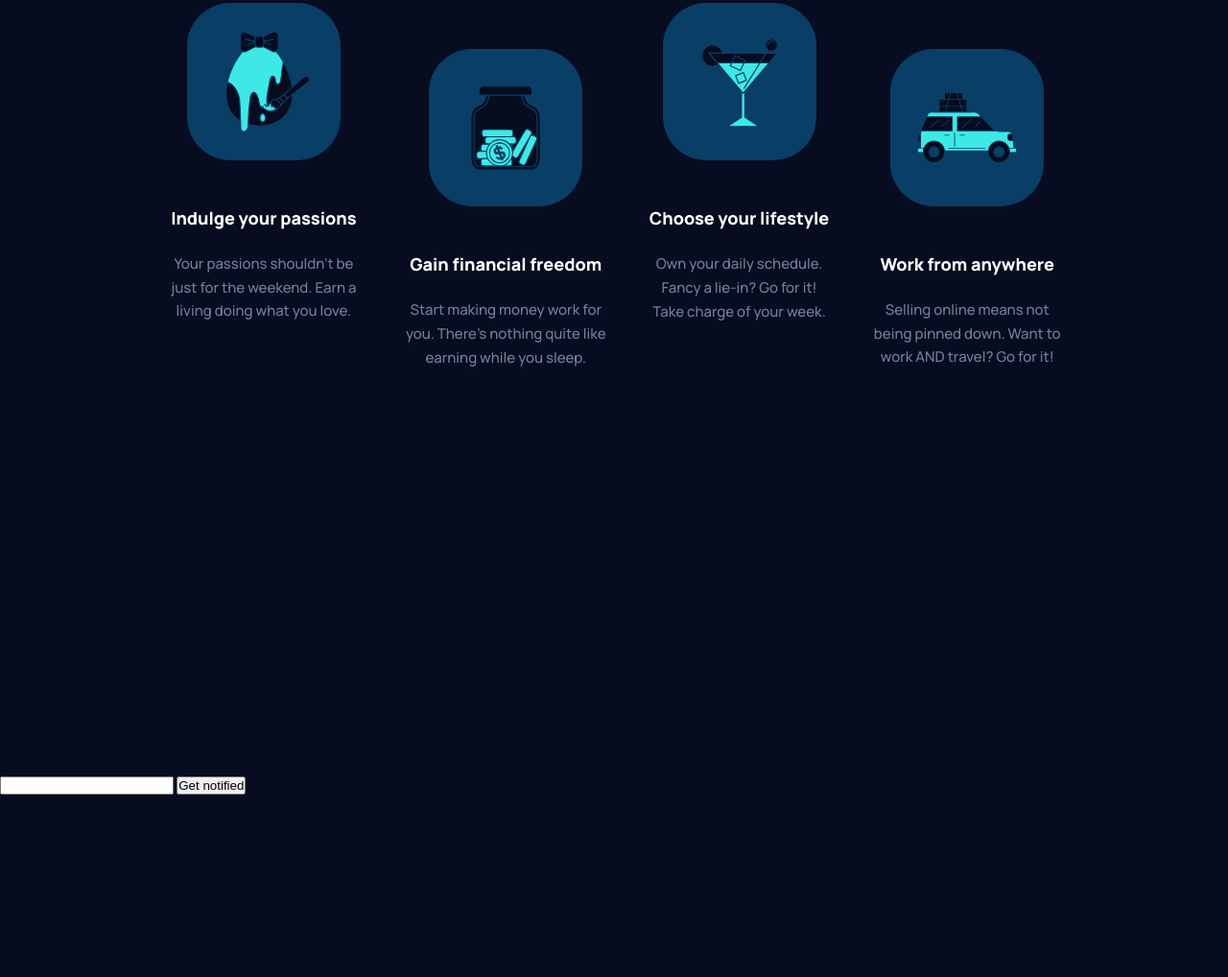
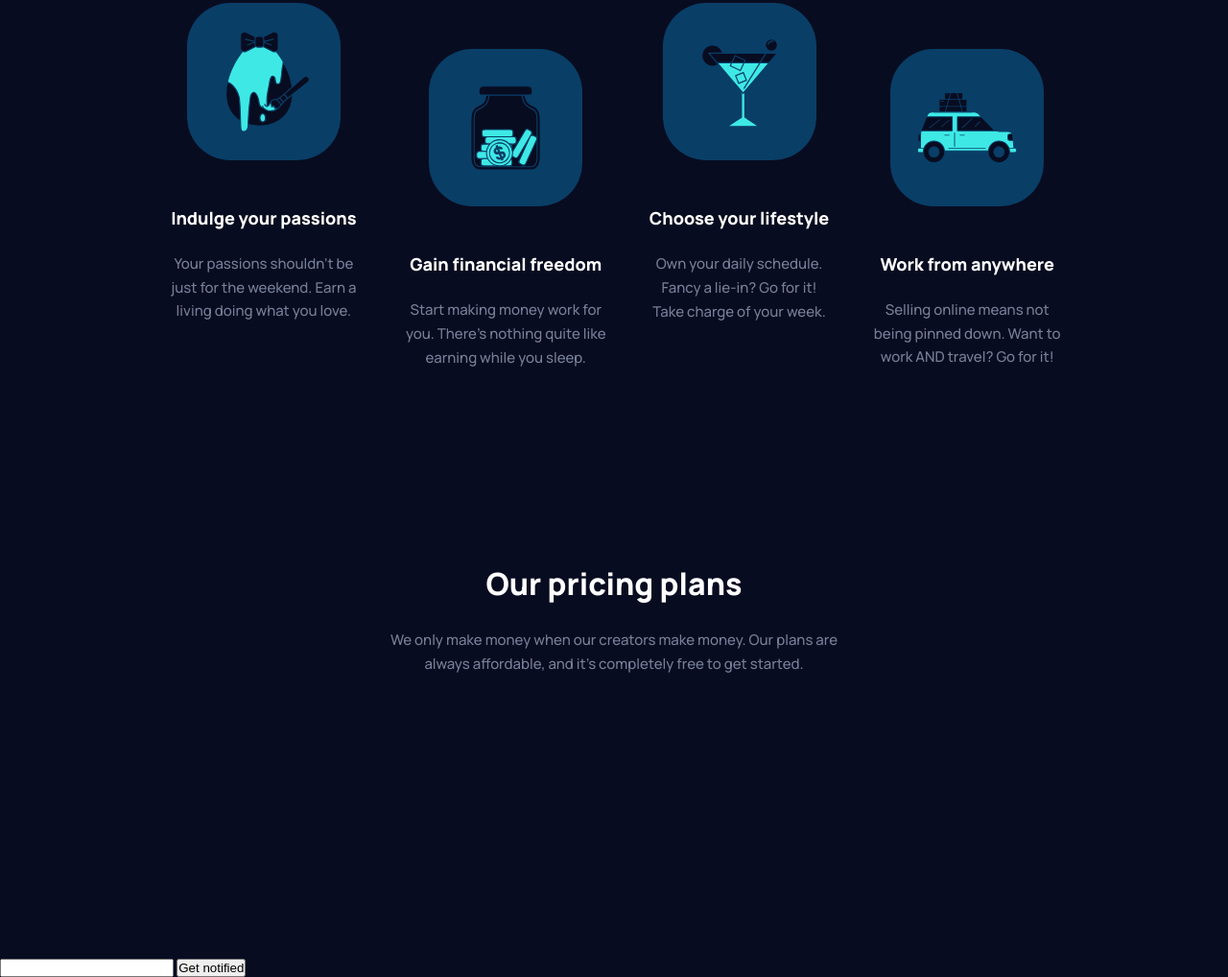
Before and after one commit to Jordypx/pre-launch-landing-page, a plain HTML site: page index.html in a window 1280 px wide. Shown: the part 892-1910 px from the top of the page at 96% size. Before the commit the page ends 1720 px from the top, so only its background shows below. Drawn offline with Linux system fonts and the light colour scheme.

Commit message:
Edit html & css / add price container
put h1 h2 h3 h4 after body in css
add price container on desktop version

```diff
--- a/index.html
+++ b/index.html
@@ -67,9 +67,9 @@
     </section>
 
     <section class="price-container">
-      <div>
-        <h3></h3>
-        <p></p>
+      <div class="content-price-container">
+        <h3>Our pricing plans</h3>
+        <p>We only make money when our creators make money. Our plans are always affordable, and it’s completely free to get started.</p>
       </div>
 
       <div>
--- a/style/style.css
+++ b/style/style.css
@@ -16,6 +16,29 @@ body {
   background-color: rgb(8, 12, 32);
   font-family: 'Manrope', sans-serif;
   overflow-x: hidden;
+}
+
+h1 {
+  text-align: center;
+  width: 50%;
+  font-size: 3rem;
+  color: var(--colorTitle);
+  line-height: 3.5rem;
+  font-weight: var(--fontWeightExtraBold);
+}
+
+h3 {
+  color: var(--colorTitle);
+  font-weight: var(--fontWeightExtraBold);
+  font-size: 2rem;
+}
+
+h4 {
+  text-align: center;
+  font-size: 1.125rem;
+  margin-bottom: 1.437rem;
+  color: var(--colorTitle);
+  font-weight: var(--fontWeightExtraBold);
 }
 
 p {
@@ -68,15 +91,6 @@ p {
   align-items: center;
   justify-content: center;
   margin-top: 4.43rem;
-}
-
-h1 {
-  text-align: center;
-  width: 50%;
-  font-size: 3rem;
-  color: var(--colorTitle);
-  line-height: 3.5rem;
-  font-weight: var(--fontWeightExtraBold);
 }
 
 .span-color {
@@ -156,14 +170,6 @@ h1 {
   align-items: center;
 }
 
-h4 {
-  text-align: center;
-  font-size: 1.125rem;
-  margin-bottom: 1.437rem;
-  color: var(--colorTitle);
-  font-weight: var(--fontWeightExtraBold);
-}
-
 .paragraph-box-middle {
   width: 95%;
   text-align: center;
@@ -175,3 +181,23 @@ h4 {
     margin-right: 1rem;
   }
 }
+
+/****Price Section****/
+.price-container {
+  display: flex;
+  flex-direction: column;
+}
+
+.content-price-container {
+  display: flex;
+  flex-direction: column;
+  justify-content: center;
+  align-items: center;
+  margin-bottom: 4.5rem;
+}
+
+.content-price-container > p {
+  margin-top: 1.5rem;
+  text-align: center;
+  width: 40%;
+}
```
